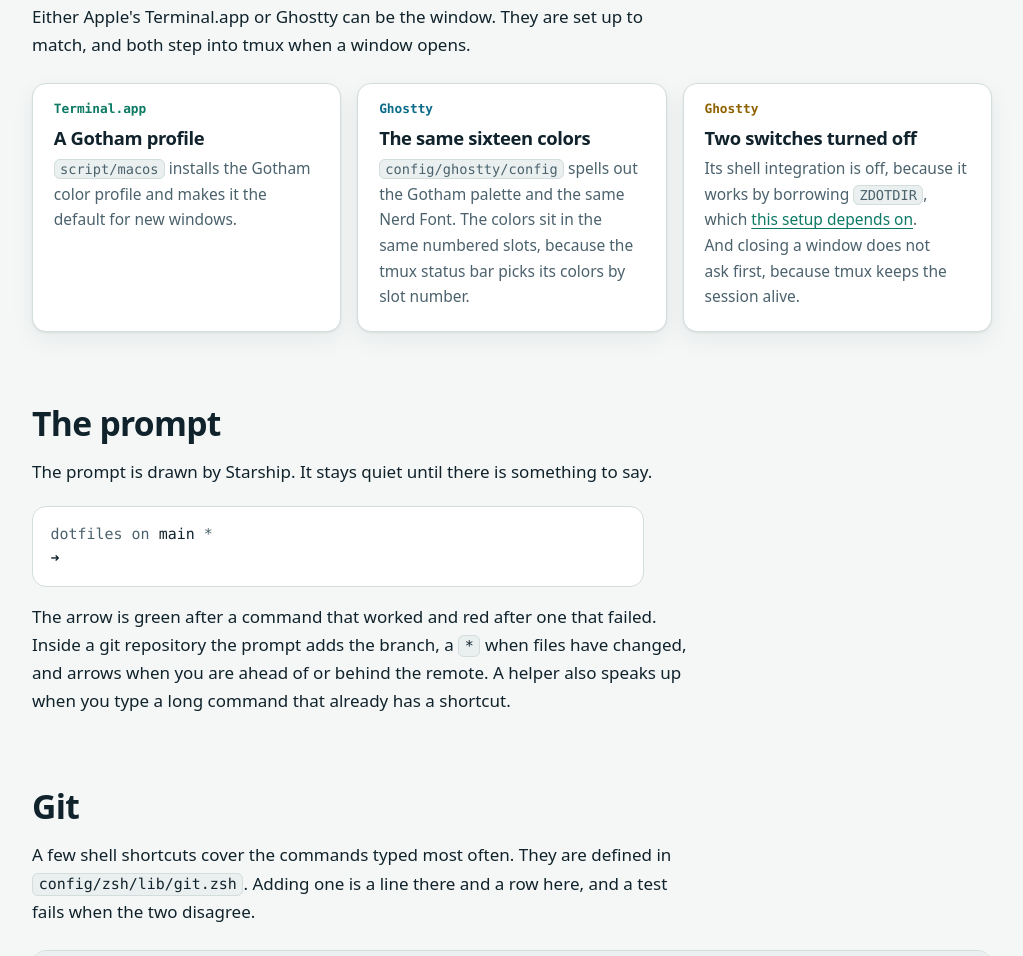
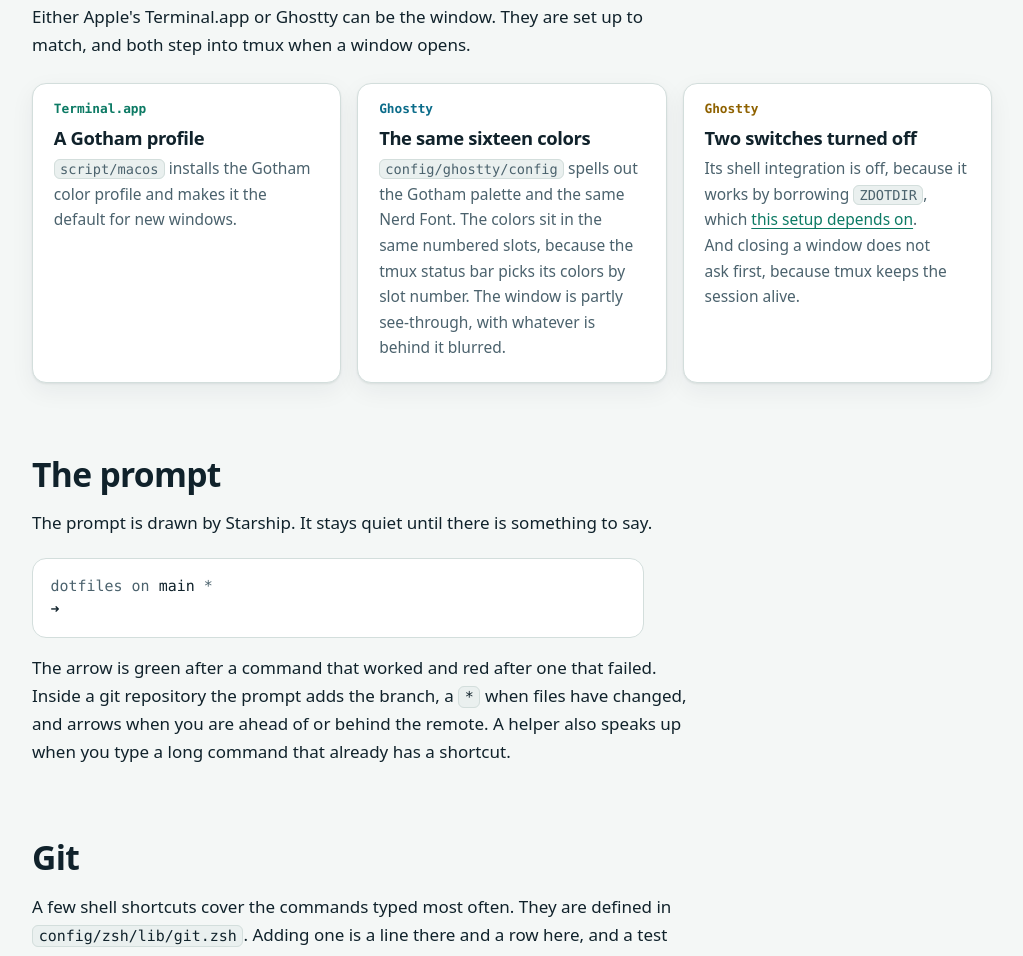
Before and after one commit to shaneog/dotfiles, a plain HTML site: page guides/tools.html in a window 1280 px wide. Shown: the part 1198-2154 px from the top of the page, without its empty margins (128-1151 px from the left). Drawn offline with Linux system fonts and the light colour scheme.

Commit message:
feat(ghostty): a see-through window with glass behind it (#45)
background-blur takes macos-glass-regular from Ghostty 1.3.0 on, and the
cask installs a later release than that.

Co-authored-by: Claude <noreply@anthropic.com>

```diff
--- a/guides/tools.html
+++ b/guides/tools.html
@@ -74,7 +74,7 @@
       <li class="card tone-cyan">
         <span class="card-num">Ghostty</span>
         <h3>The same sixteen colors</h3>
-        <p><code>config/ghostty/config</code> spells out the Gotham palette and the same Nerd Font. The colors sit in the same numbered slots, because the tmux status bar picks its colors by slot number.</p>
+        <p><code>config/ghostty/config</code> spells out the Gotham palette and the same Nerd Font. The colors sit in the same numbered slots, because the tmux status bar picks its colors by slot number. The window is partly see-through, with whatever is behind it blurred.</p>
       </li>
       <li class="card tone-yellow">
         <span class="card-num">Ghostty</span>
```
Also changed, not shown: 1 other file.
